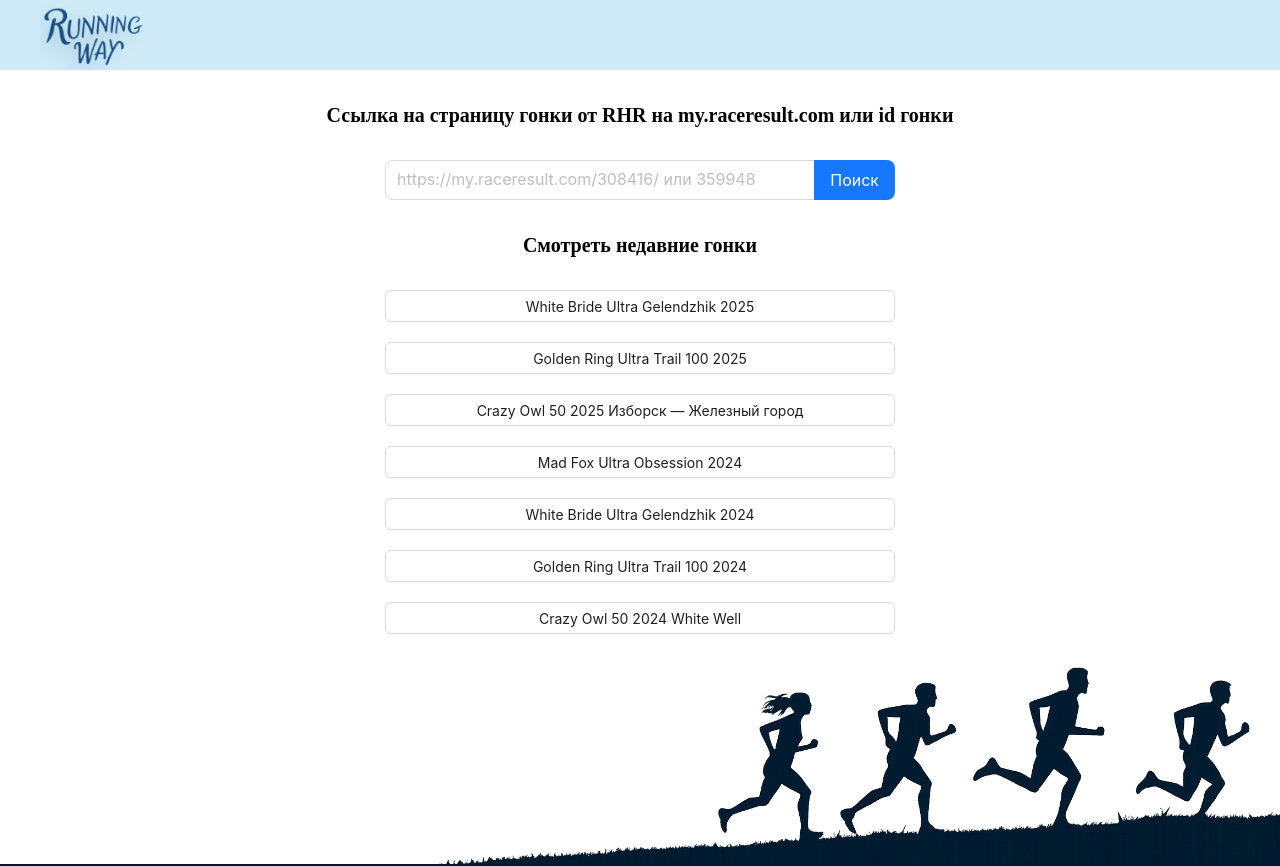
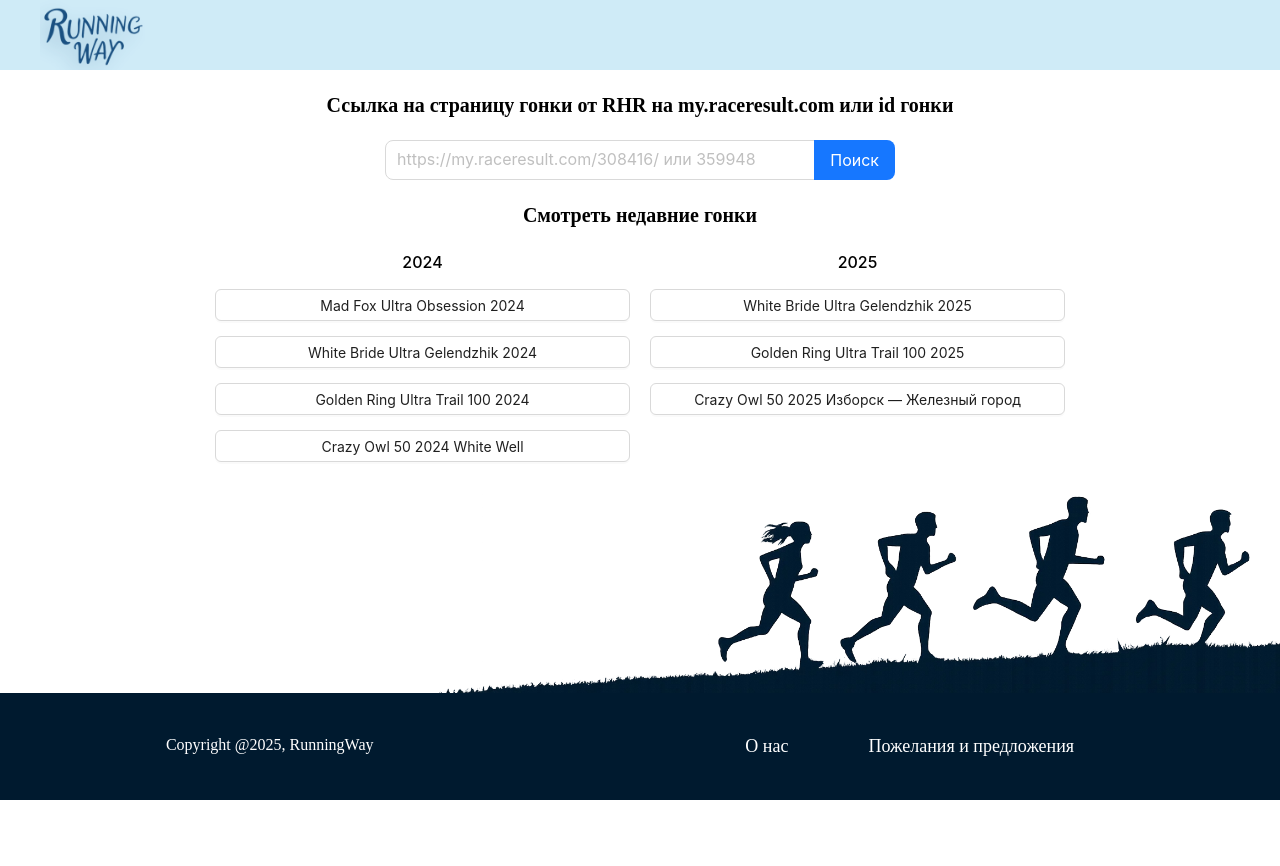
Before and after one commit to AnnaAlexandrova1/runningway, a React (Create React App) app: page / in a window 1280 px wide. Shown: the top 866 px of the page. After the commit the page ends 800 px from the top, so only its background shows below. Built offline with nearby package versions, Linux system fonts and the light colour scheme.

Commit message:
Развернуты ссылки на недавних гонках

```diff
--- a/src/components/Dynamic.tsx
+++ b/src/components/Dynamic.tsx
@@ -14,8 +14,6 @@ const DynamicComponent = (props: { dynamics: [], selectPid: string[], legend: IO
     const dynamicsWithoutFirst = (data: any[]) => {
         return data.slice(1)
     }
-
-
 
     return (
         <div className='diagrams-container'>
--- a/src/components/Header.tsx
+++ b/src/components/Header.tsx
@@ -1,10 +1,15 @@
+import {FooterRoutesKey} from "../configData/Routes";
+import {NavLink} from "react-router-dom";
+
 const Header = () => {
-return(
+    return (
         <header className="header">
             <div className="header-container">
+                <NavLink to="/">
                     <div className="logo">
-                <img src="/assets/logo.png" alt="logo" style={{width:"105px",height:"70px"}} />
+                        <img src="/assets/logo.png" alt="logo" style={{width: "105px", height: "70px"}}/>
                     </div>
+                </NavLink>
             </div>
         </header>
     )
--- a/src/configData/data.tsx
+++ b/src/configData/data.tsx
@@ -1,4 +1,4 @@
-import {ILabelValue} from "../interfaces/interfaces";
+import {ILabelValue, IRaceRHR} from "../interfaces/interfaces";
 
 export const genderList: ILabelValue[] = [
     {label: "Все", value: "all"},
@@ -6,17 +6,19 @@ export const genderList: ILabelValue[] = [
     {label: "Женщины", value: "female"},
 ]
 
-export const rasesListRHR:{ nameRace: string; id: number}[] = [
-    {nameRace: "White Bride Ultra Gelendzhik 2025", id: 359948},
-    {nameRace: "Golden Ring Ultra Trail 100 2025", id: 349839},
-    {nameRace: "Crazy Owl 50 2025 Изборск — Железный город", id: 344123},
-    {nameRace: "Mad Fox Ultra Obsession 2024", id: 318677},
-    {nameRace: "White Bride Ultra Gelendzhik 2024", id: 308416},
-    {nameRace: "Golden Ring Ultra Trail 100 2024", id: 298976},
-    {nameRace: "Crazy Owl 50 2024 White Well", id: 294164}
+export const rasesListRHR: IRaceRHR[] = [
+    {nameRace: "White Bride Ultra Gelendzhik 2025", id: 359948, year: '2025'},
+    {nameRace: "Golden Ring Ultra Trail 100 2025", id: 349839, year: '2025'},
+    {nameRace: "Crazy Owl 50 2025 Изборск — Железный город", id: 344123, year: '2025'},
+    {nameRace: "Mad Fox Ultra Obsession 2024", id: 318677, year: '2024'},
+    {nameRace: "White Bride Ultra Gelendzhik 2024", id: 308416, year: '2024'},
+    {nameRace: "Golden Ring Ultra Trail 100 2024", id: 298976, year: '2024'},
+    {nameRace: "Crazy Owl 50 2024 White Well", id: 294164, year: '2024'}
 ]
 
 export const footerPoints: string[] = [
     'О нас',
     'Пожелания и предложения',
 ]
+
+export const years:string[] = ['2024', '2025']
--- a/src/index.css
+++ b/src/index.css
@@ -85,25 +85,42 @@ header {
     text-align: center;
     font-size: 20px;
     font-family: "Lora", serif;
-    margin-top: 30px;
+    margin-top: 20px;
     font-weight: 600;
 }
 
 .search-input {
-    margin-top: 30px;
+    margin-top: 20px;
     width: 60%;
     margin-left: auto;
     margin-right: auto;
 }
 
 .racesList-container {
-    margin-top: 30px;
+    margin-top: 20px;
+    display: flex;
+    flex-direction: row;
+    gap: 20px;
+    width: 100%;
+    margin-left: auto;
+    margin-right: auto;
+}
+
+.racesList-container-year {
     display: flex;
     flex-direction: column;
-    gap: 20px;
-    width: 60%;
-    margin-left: auto;
-    margin-right: auto;
+    gap: 15px;
+    width: 100%;
+    justify-content: start;
+    /*align-content: start;*/
+}
+
+.racesList-container-year h4 {
+    width: 100%;
+    text-align: center;
+    /*font-size: 16px;*/
+    font-weight: 500;
+
 }
 
 .race-form {
--- a/src/interfaces/interfaces.tsx
+++ b/src/interfaces/interfaces.tsx
@@ -52,3 +52,9 @@ export interface IRouteElement {
     component: React.ReactElement;
     protected_route?: boolean;
 }
+
+export interface IRaceRHR {
+    nameRace: string;
+    id: number;
+    year: string;
+}
--- a/src/pages/DrowRaceResult/DrowRaceResult.tsx
+++ b/src/pages/DrowRaceResult/DrowRaceResult.tsx
@@ -1,11 +1,11 @@
 import DynamicComponent from "../../components/Dynamic";
 import TimeBarChart from "../../components/TimeBarChart";
-import {Button, Form, Input, Select, Radio, Tooltip} from 'antd';
+import {Button, Form, Input, Select, Radio, Tooltip, Col, Row} from 'antd';
 import {useReducer, useState} from "react";
 import RaceResultService from "../../api/RaceResultService";
-import {IDistanceSelect, IObjecLiteral, IParticipant, IRaceResultState} from "../../interfaces/interfaces";
+import {IDistanceSelect, IObjecLiteral, IParticipant, IRaceResultState, IRaceRHR} from "../../interfaces/interfaces";
 import {initialRaseResultState, raceResultReducer} from "./state";
-import {genderList, rasesListRHR} from "../../configData/data";
+import {genderList, rasesListRHR, years} from "../../configData/data";
 import {DownloadOutlined, UnorderedListOutlined} from "@ant-design/icons";
 import Loader from "../../components/Loader";
 import Error from "../../components/Error";
@@ -199,6 +199,7 @@ const DrowRaceResult = () => {
     }
 
     const transformDynamics = (dynamics: []): IObjecLiteral[] => {
+        console.log(dynamics)
         // @ts-ignore
         const runners: IObjecLiteral[] = dynamics.reduce((prev: IObjecLiteral[], curr: IObjecLiteral[], index) => {
             if (index === 0) {
@@ -207,7 +208,7 @@ const DrowRaceResult = () => {
                         Name: currentElem.Name,
                         "Exists0": currentElem.Exists,
                         "Gun0": currentElem.Gun,
-                        "position0": currentElem.RO,
+                        "position0": state.selectGender === 'all' ? currentElem.RO : currentElem.RG,
                         "speed0": currentElem.Speed ? transformTime(currentElem.Speed) : 0,
                         "speedString0": currentElem.Speed ? currentElem.Speed : "",
                         "fio0": state.participants.find(elem => elem.pId === state.selectPid[0]).name,
@@ -218,7 +219,7 @@ const DrowRaceResult = () => {
                     let currElem = curr.find((item: IObjecLiteral) => item.Name === el.Name);
                     prev[elIndex][`Exists${index}`] = currElem.Exists;
                     prev[elIndex][`Gun${index}`] = currElem.Gun;
-                    prev[elIndex][`position${index}`] = currElem.RO;
+                    prev[elIndex][`position${index}`] = state.selectGender === 'all' ? currElem.RO : currElem.RG;
                     prev[elIndex][`speed${index}`] = currElem.Speed ? transformTime(currElem.Speed) : 0;
                     prev[elIndex][`speedString${index}`] = currElem.Speed ? currElem.Speed : "";
                     prev[elIndex][`fio${index}`] = state.participants.find(elem => elem.pId === state.selectPid[index]).name
@@ -268,12 +269,19 @@ const DrowRaceResult = () => {
                   <h3 className="race-header">Смотреть недавние гонки</h3>
 
                   <div className="racesList-container">
-                      {rasesListRHR.map((item: { nameRace: string, id: number }, index) => {
+                      {years.map(year => {
+                        return  <div key={year} className="racesList-container-year">
+                              <h4>{year}</h4>
+
+                            {rasesListRHR.filter(item => item.year === year).map((item: IRaceRHR, index) => {
                                 return <Button key={index + item.nameRace} onClick={() => handleButtonRaceSearch(item.id)}>
                                     {item.nameRace}
                                 </Button>
                             })
                             }
+                          </div>
+                      })}
+
 
                   </div>
                 </div>}
@@ -313,10 +321,11 @@ const DrowRaceResult = () => {
                           mode="multiple"
                           allowClear
                           showSearch
+                          maxCount={10}
                           optionFilterProp="children"
                           filterOption={filterOption}
                           style={{width: '1200px'}}
-                              placeholder="Выберите атлетов"
+                          placeholder="Выберите атлетов (не более 10)"
                           value={state.selectPid}
                           onChange={handleParticipantsChange}
                         >   {state.participants.filter(item => {
@@ -346,7 +355,6 @@ const DrowRaceResult = () => {
                 </div>}
 
 
-
                 {state.finalSplits.length > 0 && <div>
                     {!state.isLoading && <div>
                       <DynamicComponent dynamics={transformDynamics(state.finalSplits)} selectPid={state.selectPid}
```
Also changed, not shown: 1 other file (tests, documents, lock files or other folders). Lines whose indentation alone changed are shown as unchanged.
